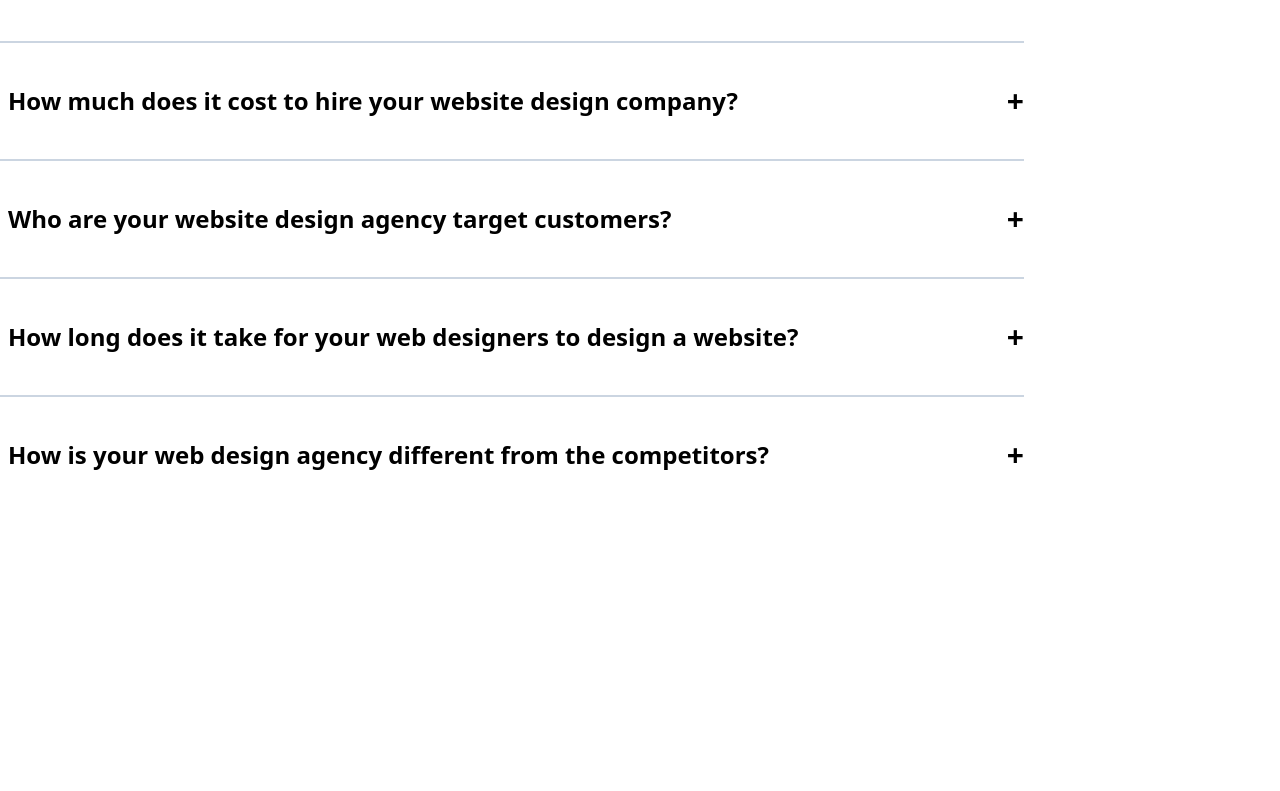
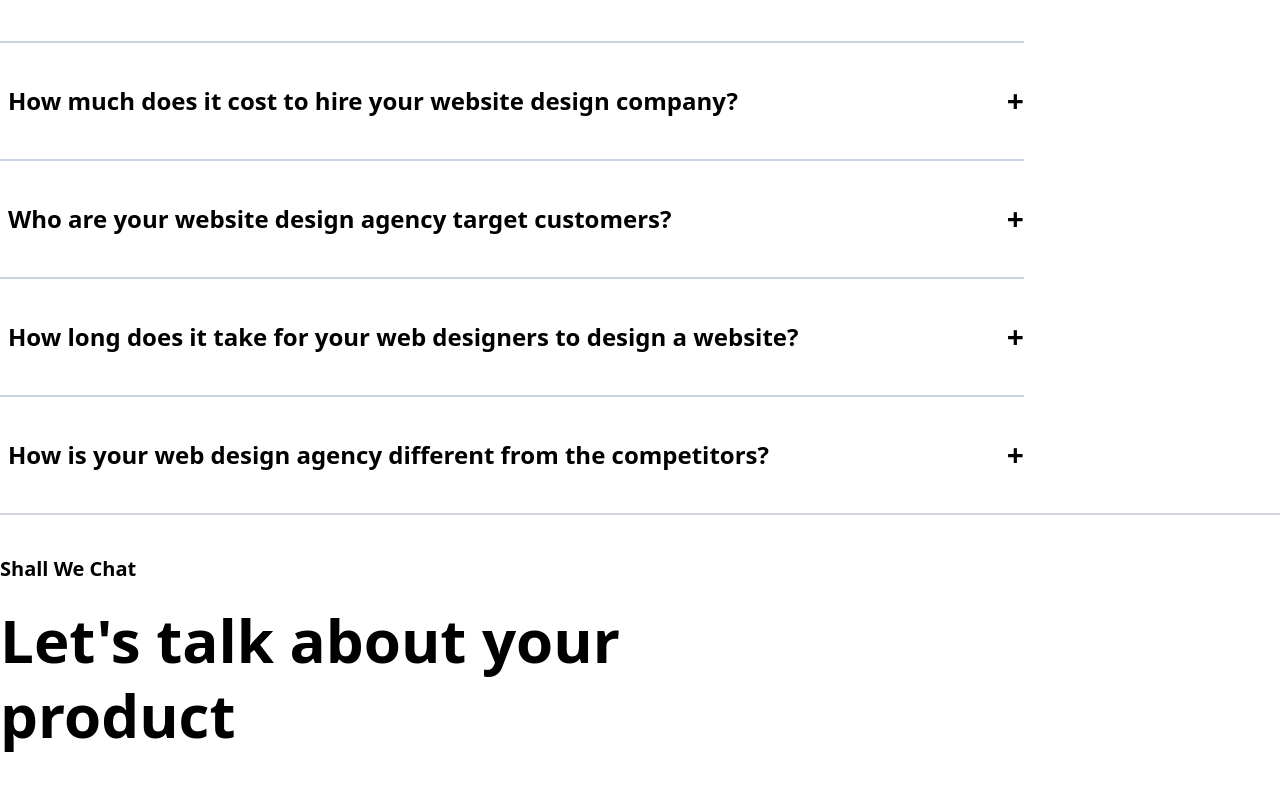
Before and after one commit to Victor-udenna/ramotion_product-page, a React (Create React App) app: page / in a window 1280 px wide. Shown: the part 4640-5431 px from the top of the page. Before the commit the page ends 5153 px from the top, so only its background shows below. Built offline with nearby package versions, Linux system fonts and the light colour scheme.

Commit message:
Created aside page

```diff
--- /dev/null
+++ b/src/components/Aside/Aside.js
@@ -0,0 +1,15 @@
+import React from 'react'
+
+ const Aside = () => {
+  return (
+    <div className='border-t-2 border-gray-300 border-solid py-10'>
+      <div className='font-bold text-lg md:text-xl pb-5 leading-7'>Shall We Chat</div>
+   <div className='text-3xl md:text-4xl lg:text-6xl font-bold'>
+   <div className='leading-tight'>Let's talk about your</div>
+   <div className='leading-tight'>product</div>
+   </div>
+    </div>
+  )
+}
+
+export default Aside;
--- a/src/components/index.js
+++ b/src/components/index.js
@@ -8,3 +8,4 @@ export {default as Testimonial} from "./Testimonial/Testimonial";
 export {default as TestimonialComponent} from "./TestimonialComponent/TestimonialComponent";
 export {default as Faq} from "./Faq/Faq";
 export {default as FaqComponent} from "./FaqComponent/FaqComponent";
+export {default as Aside} from "./Aside/Aside";
--- a/src/pages/HomePage/HomePage.js
+++ b/src/pages/HomePage/HomePage.js
@@ -5,6 +5,7 @@ import { Card } from "../../components";
 import { Features } from '../../components';
 import { Testimonial } from "../../components";
 import { Faq } from "../../components";
+import { Aside } from "../../components";
  const HomePage = () => {
   return (
    <Fragment>
@@ -16,6 +17,7 @@ import { Faq } from "../../components";
      <Features/>
      <Testimonial/>
      <Faq/>
+     <Aside/>
    </div>
    </Fragment>
   )
```
